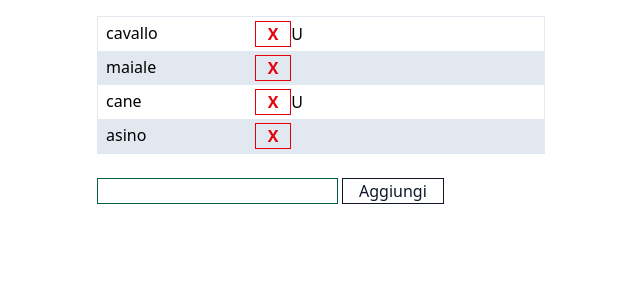
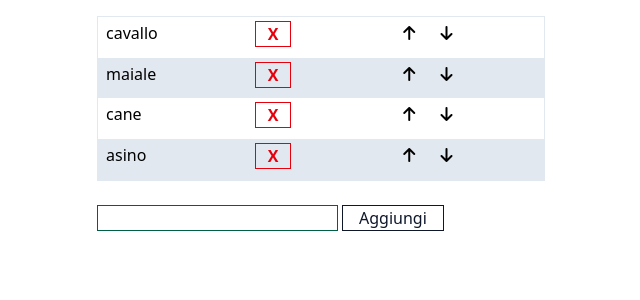
Before and after one commit to federicodececco/react-form, a React (Vite) app: page / in a window 1280 px wide. Shown: the top 300 px of the page, without its empty margins (319-959 px from the left). Built offline with nearby package versions, Linux system fonts and the light colour scheme.

Commit message:
add: move logic

```diff
--- a/index.html
+++ b/index.html
@@ -4,6 +4,10 @@
     <meta charset="UTF-8" />
 
     <meta name="viewport" content="width=device-width, initial-scale=1.0" />
+    <link
+      rel="stylesheet"
+      href="https://cdnjs.cloudflare.com/ajax/libs/font-awesome/6.7.2/css/all.min.css"
+    />
     <title>React Form</title>
   </head>
   <body>
--- a/src/App.jsx
+++ b/src/App.jsx
@@ -1,12 +1,5 @@
 import { useState } from 'react'
 import animals from './animals'
-
-class Animal {
-  constructor(name, id) {
-    this.name = name
-    this.id = id
-  }
-}
 
 function App() {
   const [animalName, setAnimal] = useState('')
@@ -36,24 +29,27 @@ function App() {
     )
   }
   //move element
-  const handleMove = (id, move) => {
-    if (move && id - 1) {
-      let primo = new Animal(animalsList[id - 1].name, animalsList[id - 1].id)
-      let secondo = {
-        name: animalsList[id].name,
-        id: animalsList[id].id,
-      }
-      animalsList.splice(id - 1, 2, secondo, primo)
-      console.log(animalsList)
-      setAnimalList(animalsList)
-      console.log('test')
-    }
+  const handleMove = (index, move) => {
+    //deep copy
+    let newAnima = JSON.parse(JSON.stringify(animalsList))
+    if (index === 0 && move) return
+    else if (index === animalsList.length - 1 && !move) return
+    else if (move) {
+      let tmp = newAnima[index - 1]
+      newAnima[index - 1] = newAnima[index]
+      newAnima[index] = tmp
+    } else if (!move) {
+      let tmp = newAnima[index + 1]
+      newAnima[index + 1] = newAnima[index]
+      newAnima[index] = tmp
+    } else return
+    setAnimalList(newAnima)
   }
   return (
     <>
       <div className='mx-auto my-4 w-md'>
         <ul className='my-2 border text-slate-200'>
-          {animalsList.map(elem => {
+          {animalsList.map((elem, index) => {
             let isEven = elem.id % 2
             return (
               <>
@@ -68,11 +64,19 @@ function App() {
                       >
                         X
                       </button>
+                    </div>
+                    <div className='columns-4 text-left'>
                       <button
                         className='text-black'
-                        onClick={() => handleMove(elem.id, true)}
+                        onClick={() => handleMove(index, true)}
                       >
-                        U
+                        <i className='fa-solid fa-arrow-up'></i>
+                      </button>
+                      <button
+                        className='text-black'
+                        onClick={() => handleMove(index, false)}
+                      >
+                        <i className='fa-solid fa-arrow-down'></i>
                       </button>
                     </div>
                   </li>
@@ -88,6 +92,20 @@ function App() {
                         onClick={() => removeAnimal(elem.id)}
                       >
                         X
+                      </button>
+                    </div>
+                    <div className='columns-4 text-left'>
+                      <button
+                        className='text-black'
+                        onClick={() => handleMove(index, true)}
+                      >
+                        <i className='fa-solid fa-arrow-up'></i>
+                      </button>
+                      <button
+                        className='text-black'
+                        onClick={() => handleMove(index, false)}
+                      >
+                        <i className='fa-solid fa-arrow-down'></i>
                       </button>
                     </div>
                   </li>
```
